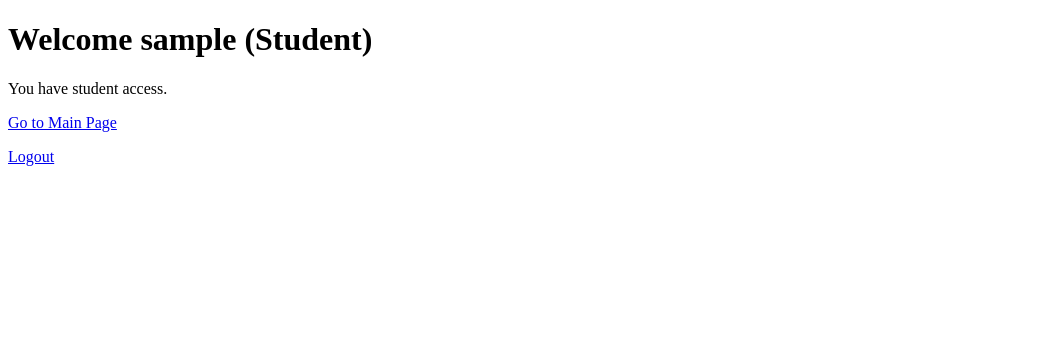
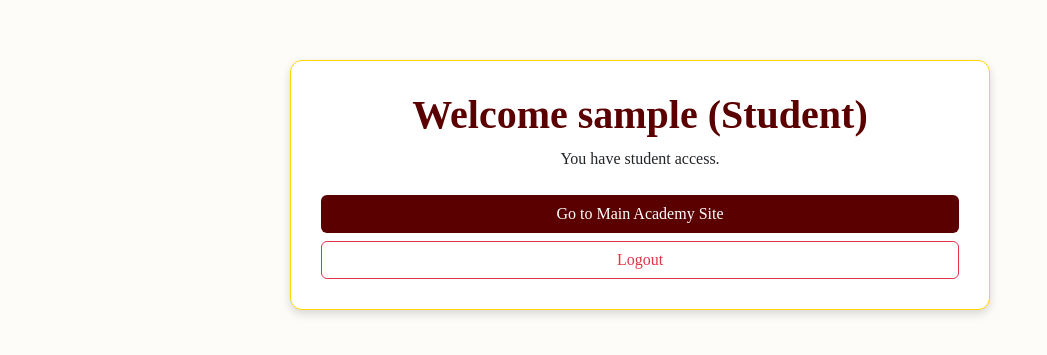
Before and after one commit to showrya-s/SJCA-login, a Flask app: page /dashboard in a window 1280 px wide. Shown: the top 355 px of the page, without its empty margins (0-1047 px from the left). Run offline with Flask 3, Linux system fonts and the light colour scheme; the visitor is signed in with stand-in values (Sample User, id 1).

Commit message:
Update dashboard.html

```diff
--- a/templates/dashboard.html
+++ b/templates/dashboard.html
@@ -1,9 +1,39 @@
 <!DOCTYPE html>
-<html>
+<html lang="en">
 <head>
-    <title>Dashboard</title>
+  <meta charset="UTF-8">
+  <title>Dashboard - St. John's Catechism Academy</title>
+  <link href="https://cdn.jsdelivr.net/npm/bootstrap@5.3.0/dist/css/bootstrap.min.css" rel="stylesheet">
+  <style>
+    body {
+      background-color: #fdfcf9;
+      font-family: 'Times New Roman', serif;
+    }
+    .dashboard {
+      max-width: 700px;
+      margin: 60px auto;
+      padding: 30px;
+      border-radius: 12px;
+      background: #fff;
+      box-shadow: 0px 4px 10px rgba(0,0,0,0.15);
+      border: 1px solid gold;
+    }
+    h1 {
+      color: #5a0000;
+      font-weight: bold;
+    }
+    a.btn-custom {
+      background-color: #5a0000;
+      color: white;
+    }
+    a.btn-custom:hover {
+      background-color: gold;
+      color: #5a0000;
+    }
+  </style>
 </head>
 <body>
+  <div class="dashboard text-center">
     {% if role == 'student' %}
       <h1>Welcome {{ username }} (Student)</h1>
       <p>You have student access.</p>
@@ -15,9 +45,10 @@
       <p>You have full system access.</p>
     {% endif %}
 
-    <!-- Fixed link here: use the passed main_site_url variable -->
-    <p><a href="{{ main_site_url }}">Go to Main Page</a></p>
-
-    <p><a href="{{ url_for('logout') }}">Logout</a></p>
+    <div class="d-grid gap-2 mt-4">
+      <a href="{{ main_site_url }}" class="btn btn-custom">Go to Main Academy Site</a>
+      <a href="{{ url_for('logout') }}" class="btn btn-outline-danger">Logout</a>
+    </div>
+  </div>
 </body>
 </html>
```
Lines whose indentation alone changed are shown as unchanged.
